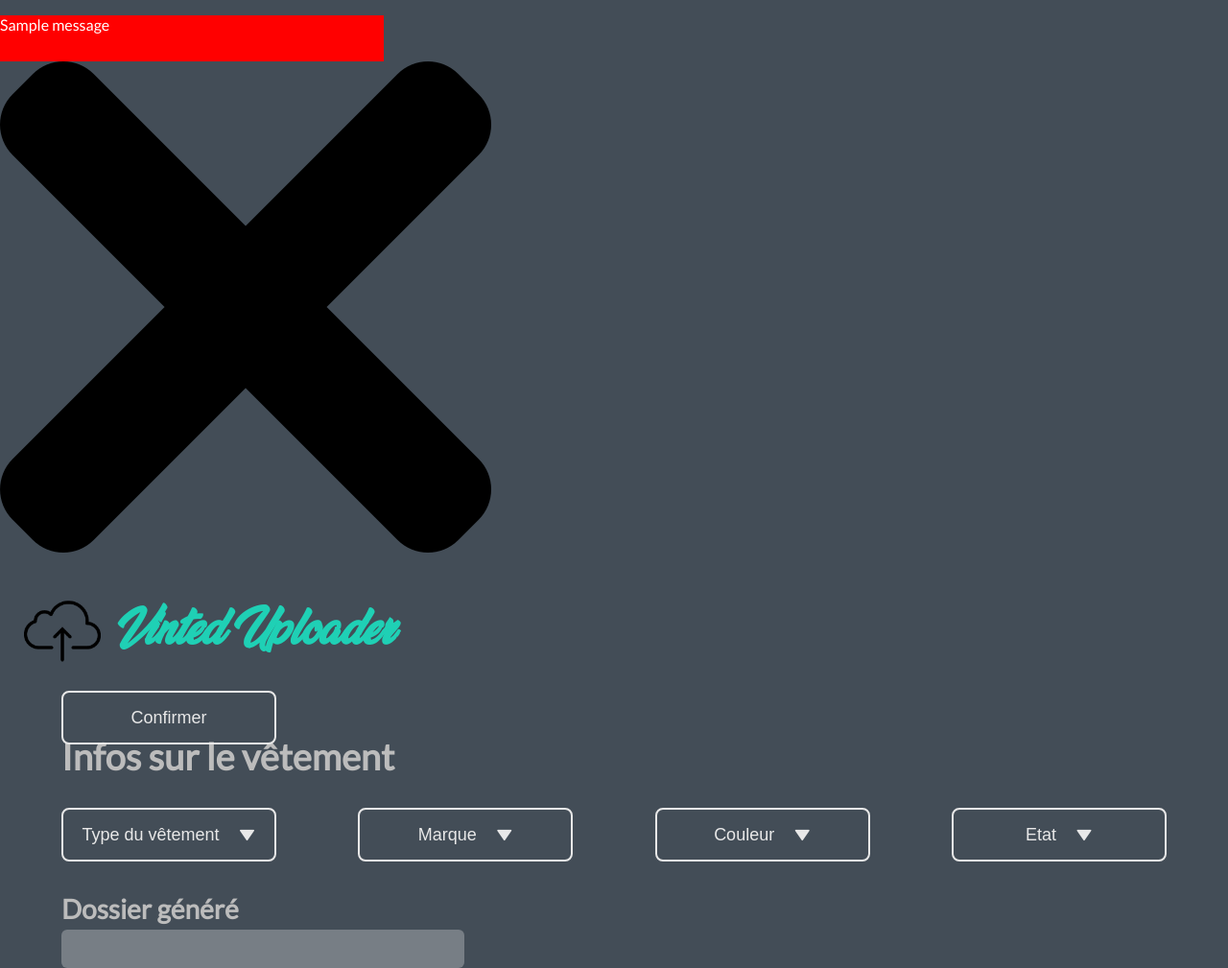
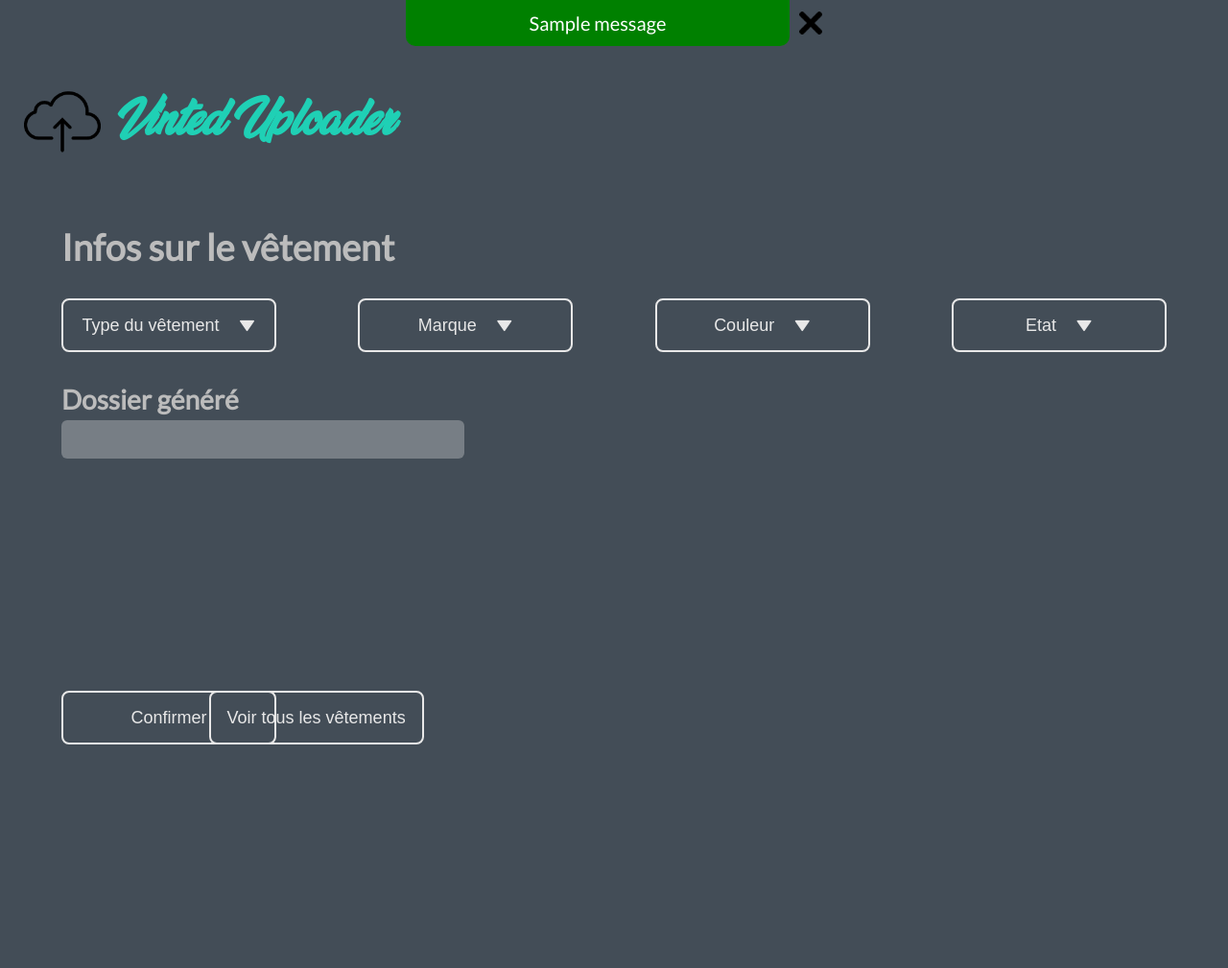
Before and after one commit to agnlt64/vinted-uploader, a Flask app: page / in a window 1280 px wide. Shown: the whole page at 96% size. After the commit the page ends 776 px from the top, so only its background shows below. Run offline with Flask 3, Linux system fonts and the light colour scheme; tables that the repository leaves empty hold one stand-in row (values such as "Sample post"); one stand-in notice (Sample message) is shown; some libraries are stand-ins or nearby versions; some web fonts are replaced.

Commit message:
add base template

```diff
--- a/main.py
+++ b/main.py
@@ -6,11 +6,11 @@ db = SQLAlchemy()
 
 class VintedItem(db.Model):
     id = db.Column(db.Integer, primary_key=True)
-    type = db.Column(db.String(100))
-    color = db.Column(db.String(100))
-    brand = db.Column(db.String(100))
-    size = db.Column(db.String(5))
-    quality = db.Column(db.String(2))
+    type = db.Column(db.String(100), nullable=False)
+    color = db.Column(db.String(100), nullable=False)
+    brand = db.Column(db.String(100), nullable=False)
+    size = db.Column(db.String(5), nullable=False)
+    quality = db.Column(db.String(2), nullable=False)
     code = db.Column(db.String(10), unique=True)
 
 app = Flask(__name__)
@@ -33,12 +33,16 @@ def uploae_item():
         brand = request.form.get('brand')
         color = request.form.get('color')
         quality = request.form.get('quality')
-        new_item = VintedItem(type=type, brand=brand, size='none', color=color, quality=quality)
-        db.session.add(new_item)
-        db.session.commit()
-        flash('Item added succssfully!')
+        if type == "" or brand == "" or color == "" or quality == "":
+            flash('Tous les champs sont requis!', category='error')
+            return render_template('index.html')
+        else:
+            new_item = VintedItem(type=type, brand=brand, size='none', color=color, quality=quality)
+            db.session.add(new_item)
+            db.session.commit()
+        flash('Item ajouté!', category='success')
 
-    return redirect(url_for('index'))
+    return render_template('index.html')
 
 if __name__ == '__main__':
     app.run(debug=True, port=8080)
--- a/static/css/index.css
+++ b/static/css/index.css
@@ -38,11 +38,41 @@ a {
     height: 5rem;
 }
 
+.success {
+    --color: green;
+}
+
+.error {
+    --color: red;
+}
+
+.message-container {
+    width: 100%;
+    display: flex;
+    align-items: center;
+    justify-content: center;
+    gap: 10px;
+}
+
+.close-message {
+    aspect-ratio: 1/1;
+    height: 1.5rem;
+}
+
+.message-container:hover {
+    cursor: pointer;
+}
+
 .flashed-message {
-    background: red;
+    background: var(--color);
     width: 25rem;
     height: 3rem;
     color: white;
+    font-size: 20px;
+    display: flex;
+    align-items: center;
+    justify-content: center;
+    border-radius: 0 0 10px 10px;
 }
 
 .uploader {
@@ -105,9 +135,13 @@ a {
     padding-left: 1rem;
 }
 
-.confirm {
+.bottom {
     position: absolute;
     top: 90%;
+}
+
+.see-all {
+    left: 17%;
 }
 
 .folder-generation {
--- a/static/js/index.js
+++ b/static/js/index.js
@@ -1,6 +1,6 @@
-const allDropdowns = document.querySelectorAll('.dropdown-button')
-const allOptions = document.querySelectorAll('.dropdown-options')
-const generatedFolderInput = document.getElementById('generated-folder-name')
+allDropdowns = document.querySelectorAll('.dropdown-button')
+allOptions = document.querySelectorAll('.dropdown-options')
+generatedFolderInput = document.getElementById('generated-folder-name')
 
 allOptions.forEach(options => {
     for (const p of options.children) {
--- /dev/null
+++ b/templates/base.html
@@ -0,0 +1,36 @@
+<!DOCTYPE html>
+<html lang="fr">
+<head>
+    <meta charset="UTF-8">
+    <meta http-equiv="X-UA-Compatible" content="IE=edge">
+    <meta name="viewport" content="width=device-width, initial-scale=1.0">
+    <title>Vinted Uploader</title>
+    {% block style %}
+    {% endblock %}
+    <link href='https://unpkg.com/boxicons@2.1.4/css/boxicons.min.css' rel='stylesheet'>
+    <link rel="shortcut icon" href="{{ url_for('static', filename='media/upload.png') }}" type="image/x-icon">
+    <script src="https://unpkg.com/htmx.org@1.9.2"></script>
+</head>
+<body id="body">
+    {% with messages = get_flashed_messages(with_categories=true) %}
+        {% if messages %}
+            <div class="message-container">
+                {% for category, message in messages %}
+                    <div class="flashed-message {{ category }}" id="message">
+                        <p>{{ message }}</p>
+                    </div>
+                    <img class="close-message" id="close-message" src="{{ url_for('static', filename='media/close.png') }}" alt="close button" onclick="document.getElementById('close-message').style.display = 'none';document.getElementById('message').style.display = 'none'">
+                {% endfor %}
+            </div>
+        {% endif %}
+    {% endwith %}
+    <section class="title">
+        <img src="{{ url_for('static', filename='media/upload.png') }}" class="logo" alt="website logo">
+        <h1>Vinted Uploader</h1>
+    </section>
+
+    {% block content %}
+    {% endblock %}
+</body>
+<script src="{{ url_for('static', filename='js/index.js') }}"></script>
+</html>
--- a/templates/index.html
+++ b/templates/index.html
@@ -1,33 +1,10 @@
-<!DOCTYPE html>
-<html lang="fr">
-<head>
-    <meta charset="UTF-8">
-    <meta http-equiv="X-UA-Compatible" content="IE=edge">
-    <meta name="viewport" content="width=device-width, initial-scale=1.0">
-    <title>Vinted Uploader</title>
+{% extends "base.html" %}
+
+{% block style %}
 <link rel="stylesheet" href="{{ url_for('static', filename='css/index.css') }}">
-    <link href='https://unpkg.com/boxicons@2.1.4/css/boxicons.min.css' rel='stylesheet'>
-    <link rel="shortcut icon" href="{{ url_for('static', filename='media/upload.png') }}" type="image/x-icon">
-    <script src="https://unpkg.com/htmx.org@1.9.2"></script>
-</head>
-<body id="body">
-    {% with messages = get_flashed_messages() %}
-        {% if messages %}
-            <div class="message-container">
-                {% for message in messages %}
-                    <div class="flashed-message" id="message">
-                        <p>{{ message }}</p>
-                    </div>
-                    <img class="close-message" id="close-message" src="{{ url_for('static', filename='media/close.png') }}" alt="close button" onclick="document.getElementById('close-message').style.display = 'none';document.getElementById('message').style.display = 'none'">
-                {% endfor %}
-            </div>
-        {% endif %}
-    {% endwith %}
-    <section class="title">
-        <img src="{{ url_for('static', filename='media/upload.png') }}" class="logo" alt="website logo">
-        <h1>Vinted Uploader</h1>
-    </section>
+{% endblock %}
 
+{% block content %}
 <section class="uploader">
     <h2 class="infos-title">Infos sur le vêtement</h2>
     <form class="container">
@@ -111,10 +88,8 @@
             <button type="submit" class="button">Ajouter des photos</button>
             <div class="images-container"></div>
         </div> -->
-            <button type="submit" class="button confirm" hx-post="/upload-item" hx-swap="innerHTML" hx-target="#body">Confirmer</button>
+        <button type="submit" class="button bottom" hx-post="/upload-item" hx-swap="innerHTML" hx-target="#body">Confirmer</button>
     </form>
+    <button type="submit" class="button bottom see-all">Voir tous les vêtements</button>
 </section>
-
-</body>
-<script src="{{ url_for('static', filename='js/index.js') }}"></script>
-</html>
+{% endblock %}
```
Lines whose indentation alone changed are shown as unchanged.
